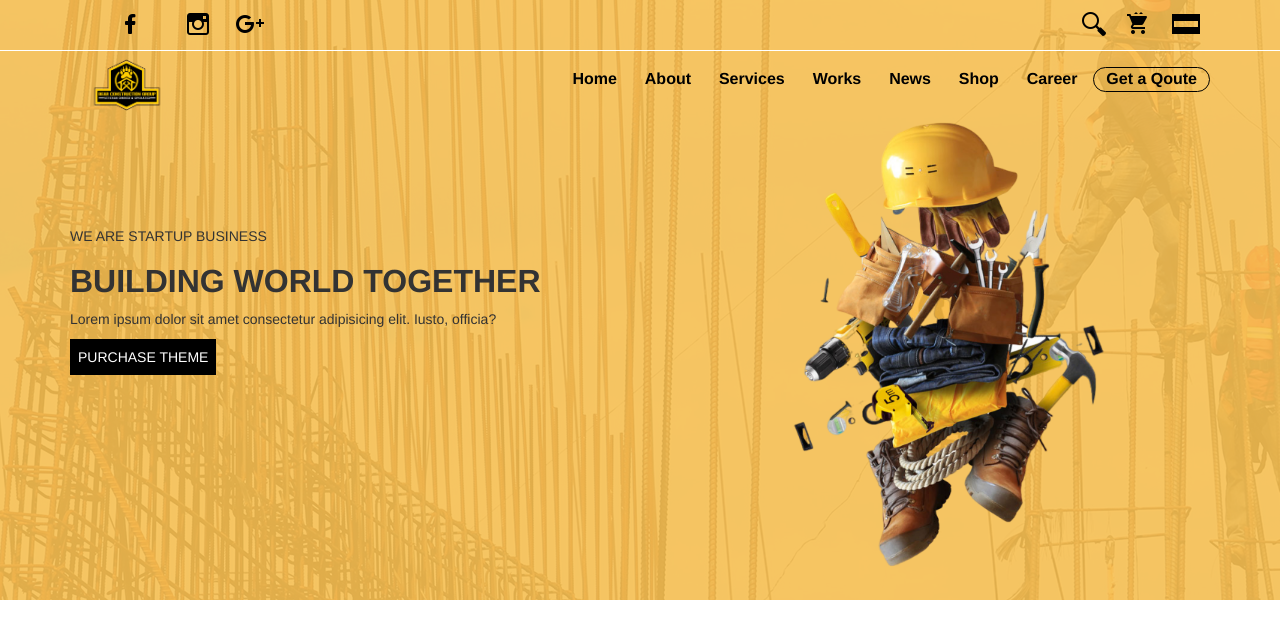
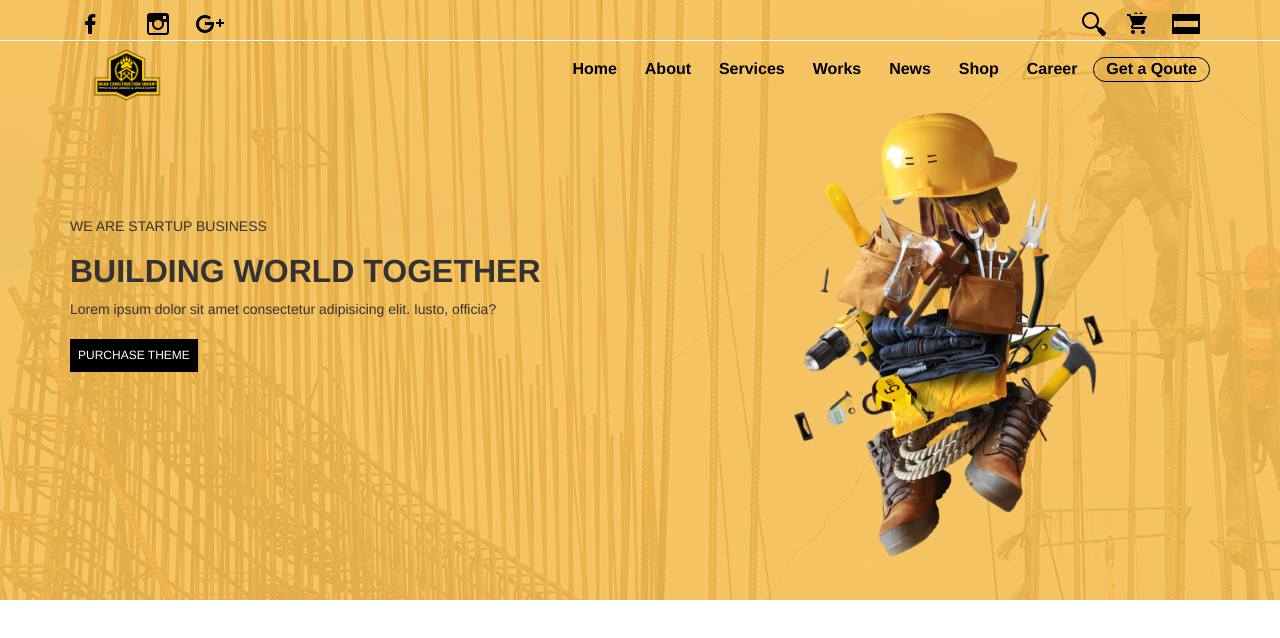
Before and after one commit to MWaqasMughal/Web-Dev, a plain HTML site: page index.html in a window 1280 px wide. Drawn offline with nearby package versions, Linux system fonts and the light colour scheme.

Commit message:
added ul margin and padding 0, 0;

```diff
--- a/css/style.css
+++ b/css/style.css
@@ -1,4 +1,8 @@
 body {
+    margin: 0;
+    padding: 0;
+}
+ul{
     margin: 0;
     padding: 0;
 }
@@ -90,10 +94,12 @@ body {
     font-weight: bold;
 }
 .slogan-left input{
+    margin-top: 10px;
     color: white;
     background-color: black;
     padding: 08px;
     border-style: none;
+    font-size: 12px;
 }
 .slogan-image{
     float: right;
```
